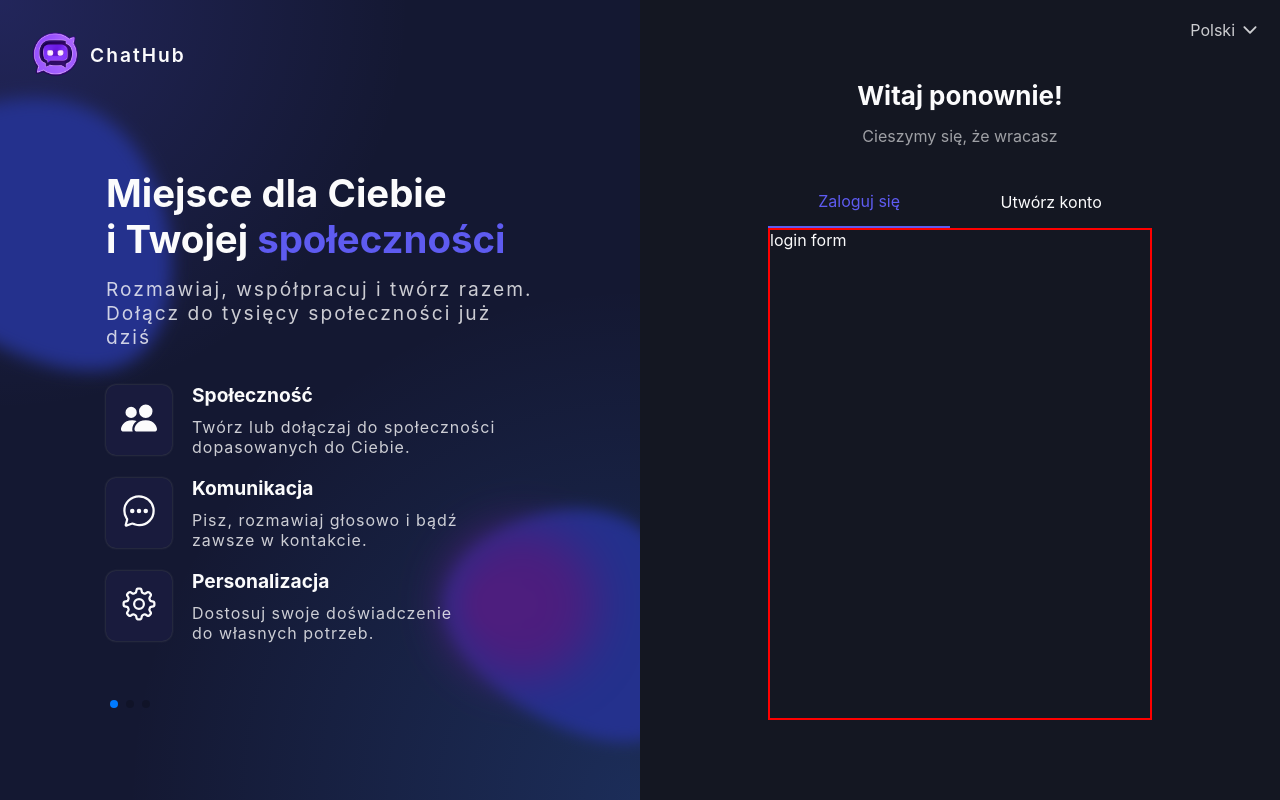
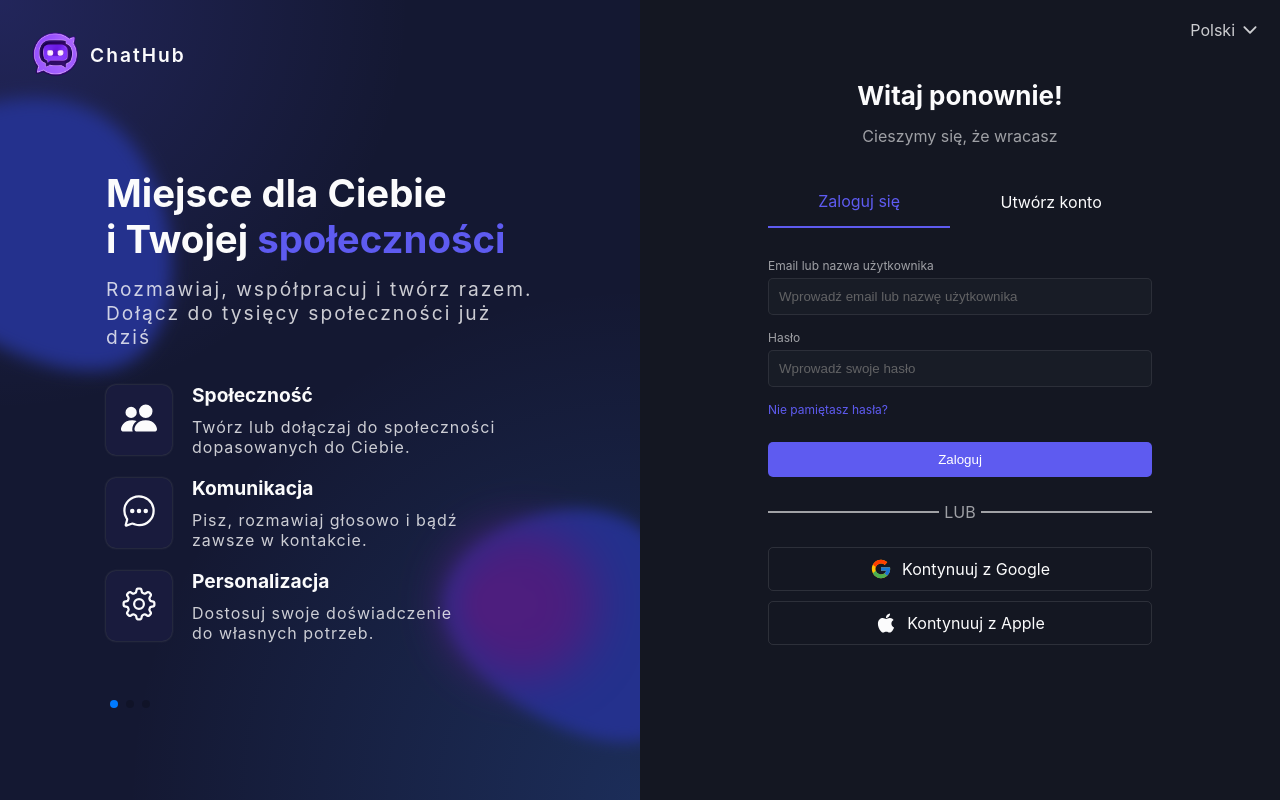
Before and after one commit to szymonzawrotny/chathub, a Next.js app in the folder client/: page / in a window 1280 px wide. Built offline with nearby package versions, Linux system fonts and the light colour scheme.

Commit message:
add styles for login panel

```diff
--- a/client/components/loginPage/RightSide.style.scss
+++ b/client/components/loginPage/RightSide.style.scss
@@ -28,9 +28,11 @@
     h2 {
       margin-bottom: 15px;
       font-size: 26px;
+      cursor: default;
     }
     p {
       opacity: 0.6;
+      cursor: default;
     }
     .choose {
       display: flex;
@@ -52,10 +54,79 @@
         color: #5e5bf0;
       }
     }
-    .forms{
-      border: 2px solid red;
-      width:100%;
-      flex-grow:1;
+    .forms {
+      width: 100%;
+      flex-grow: 1;
+      form {
+        margin-top: 25px;
+        display: flex;
+        flex-direction: column;
+        .inputName {
+          opacity: 0.6;
+          font-size: 12px;
+          margin: 5px 0 5px 0;
+          cursor: default;
+        }
+        .blueText {
+          color: #5e5bf0;
+          font-size: 12px;
+          margin-top: 5px;
+          margin-bottom: 25px;
+          cursor: pointer;
+        }
+        input[type='text'] {
+          padding: 10px;
+          margin-bottom: 10px;
+          background-color: #1a1e28;
+          border-radius: 5px;
+          outline: none;
+          border: none;
+          border: 1px solid rgba(211, 211, 211, 0.13);
+          color: white;
+          opacity: 0.8;
+          cursor: default;
+        }
+        input[type='submit'] {
+          background-color: #5e5bf0;
+          cursor: pointer;
+          border: none;
+          color: white;
+          text-transform: capitalize;
+          border-radius: 5px;
+          padding: 10px;
+        }
+        .socials {
+          display: flex;
+          flex-direction: column;
+          .line {
+            margin-top: 25px;
+            margin-bottom: 25px;
+            display: flex;
+            text-transform: uppercase;
+            opacity: 0.6;
+            align-items: center;
+            cursor: default;
+            span {
+              flex-grow: 1;
+              height: 2px;
+              background-color: white;
+            }
+          }
+          .loginIcon {
+            border: 1px solid rgba(211, 211, 211, 0.13);
+            padding: 10px;
+            display: flex;
+            justify-content: center;
+            align-items: center;
+            border-radius: 5px;
+            margin-bottom: 10px;
+            cursor: pointer;
+            .icon {
+              margin-right: 10px;
+            }
+          }
+        }
+      }
     }
   }
 }
--- a/client/components/loginPage/forms/LoginForm.tsx
+++ b/client/components/loginPage/forms/LoginForm.tsx
@@ -1,11 +1,22 @@
 import React from 'react';
+import Socials from '@/components/loginPage/forms/Socials';
 
 const LoginForm = () => {
   const handleSubmit = (e: React.SyntheticEvent<HTMLFormElement>) => {
     e.preventDefault();
-    console.log("siema wysłano")
+    console.log('siema wysłano');
   };
 
-  return <form onSubmit={handleSubmit}>login form</form>;
+  return (
+    <form onSubmit={handleSubmit}>
+      <span className="inputName">Email lub nazwa użytkownika</span>
+      <input type="text" placeholder="Wprowadź email lub nazwę użytkownika" />
+      <span className="inputName">Hasło</span>
+      <input type="text" placeholder="Wprowadź swoje hasło" />
+      <div className='blueText'>Nie pamiętasz hasła?</div>
+      <input type="submit" value="zaloguj" />
+      <Socials />
+    </form>
+  );
 };
 export default LoginForm;
--- /dev/null
+++ b/client/components/loginPage/forms/Socials.tsx
@@ -0,0 +1,24 @@
+import { FcGoogle } from 'react-icons/fc';
+import { FaApple } from 'react-icons/fa';
+
+const Socials = () => {
+  return (
+    <div className="socials">
+      <div className="line">
+        <span></span>
+        <div style={{ marginLeft: 5, marginRight: 5 }}>lub</div>
+        <span></span>
+      </div>
+      <div className="loginIcon">
+        <FcGoogle className="icon" size={22} />
+        Kontynuuj z Google
+      </div>
+      <div className="loginIcon">
+        <FaApple className="icon" size={22} />
+        Kontynuuj z Apple
+      </div>
+    </div>
+  );
+};
+
+export default Socials;
```
